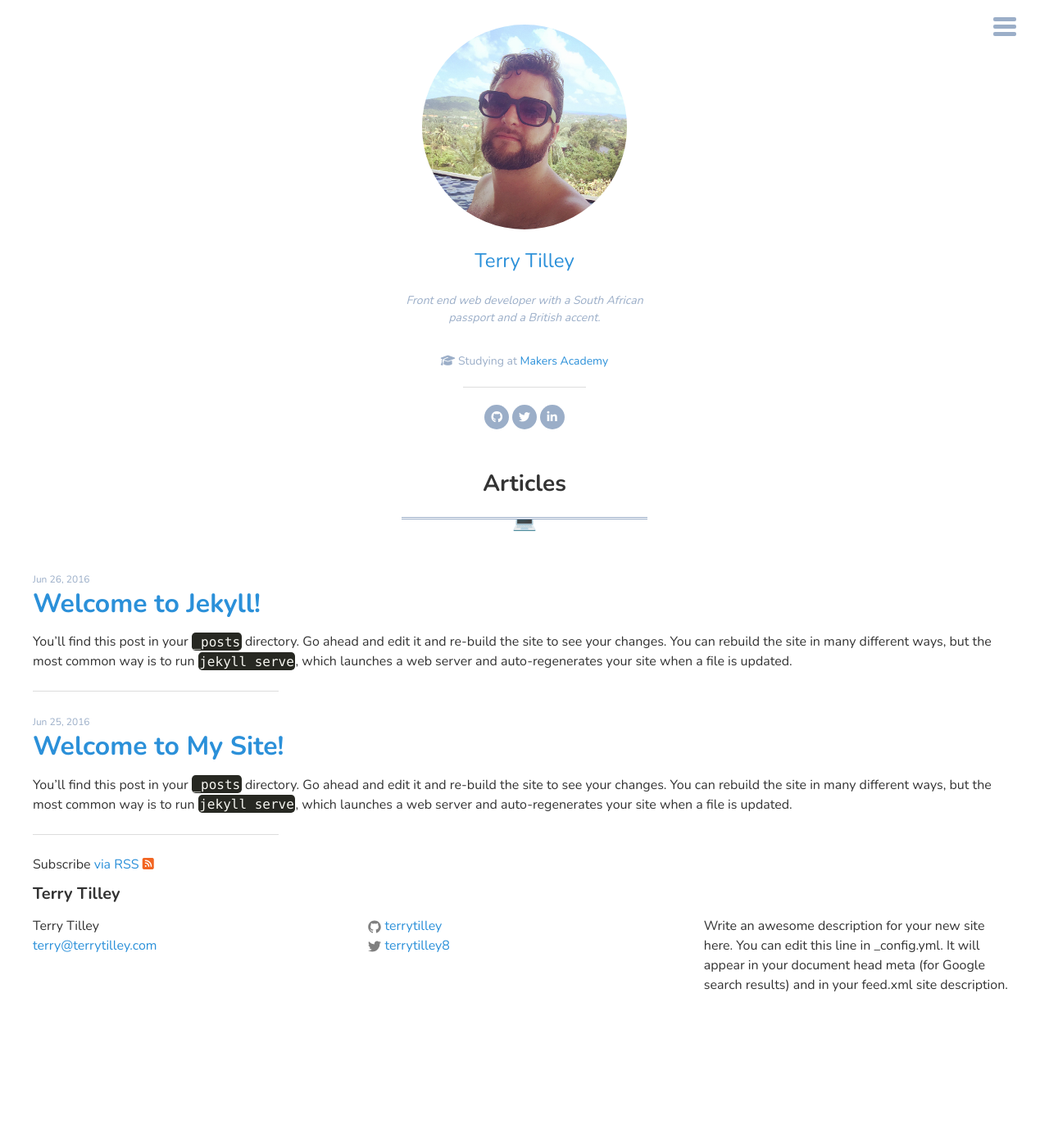
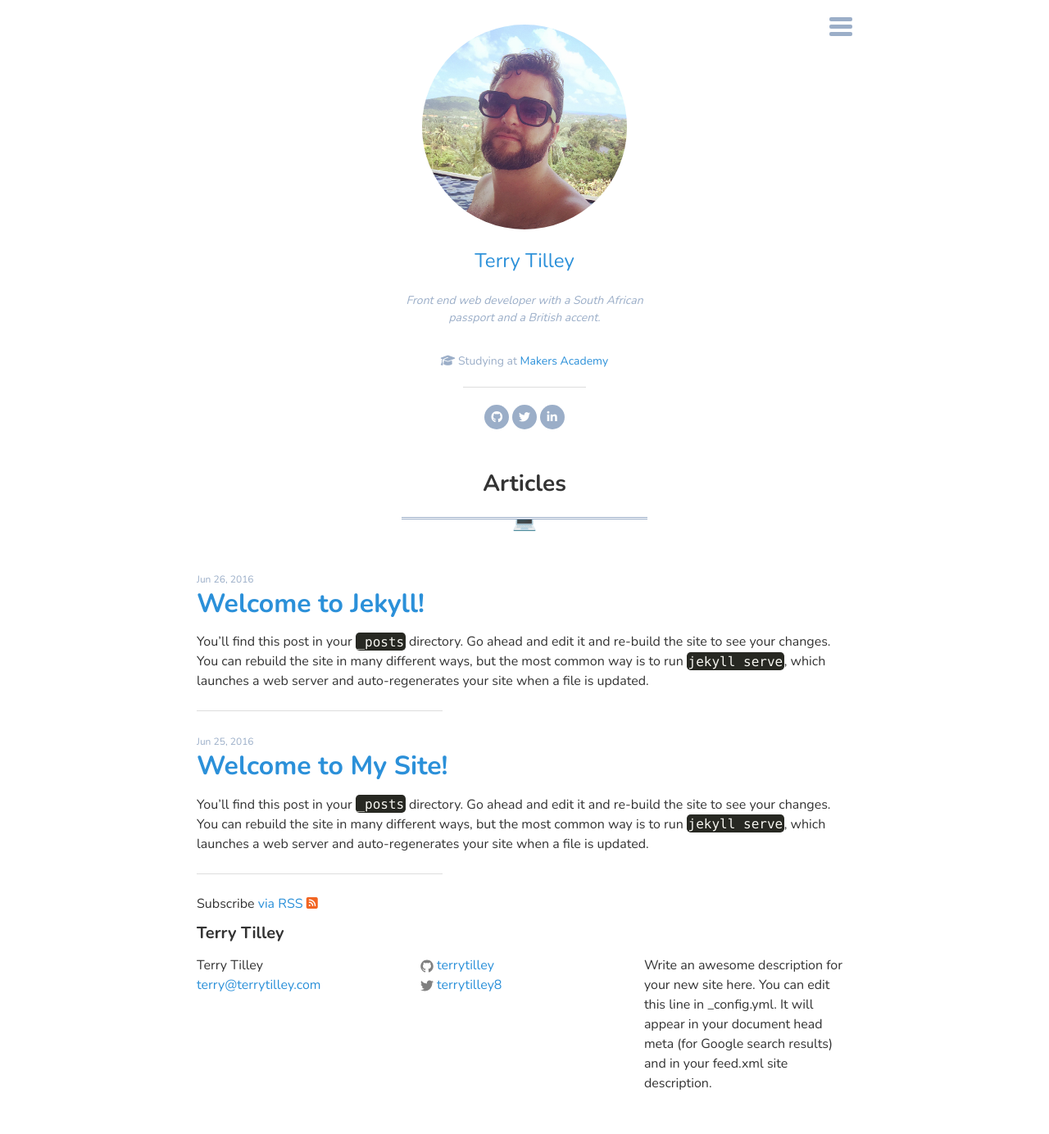
Before and after one commit to terrytilley/terry-tilley-v2, a Jekyll site: the page built from index.html, in a window 1280 px wide. Shown: the whole page at 82% size. Built offline with Jekyll 4.4.1, drawn with Linux system fonts in a browser that asks for light colours; nearby versions of some CDN libraries; before the commit the page ends 1264 px from its top, so only the background shows below that.

Commit message:
Changed wrapper width and added link to profile image

```diff
--- a/_includes/header.html
+++ b/_includes/header.html
@@ -16,7 +16,9 @@
     </div>
 
     <div class="site-info">
-      <img class="profile-pic" src="{{ "/images/terry.jpg" | prepend: site.baseurl }}" alt="Profile Pic">
+      <a href="{{ site.baseurl }}/">
+        <img class="profile-pic" src="{{ "/images/terry.jpg" | prepend: site.baseurl }}" alt="Profile Pic">
+      </a>
       <a class="site-title" href="{{ site.baseurl }}/">{{ site.title }}</a>
       <p><em>{{ site.tagline }}</em></p>
       <br>
--- a/_sass/_base.sass
+++ b/_sass/_base.sass
@@ -5,7 +5,7 @@ h1, h2, h3, h4, h5, h6
   font-family: 'Nunito', sans-serif
 
 .wrapper
-  +outer-container
+  +outer-container(800px)
   position: relative
 
 hr.doubled
```
